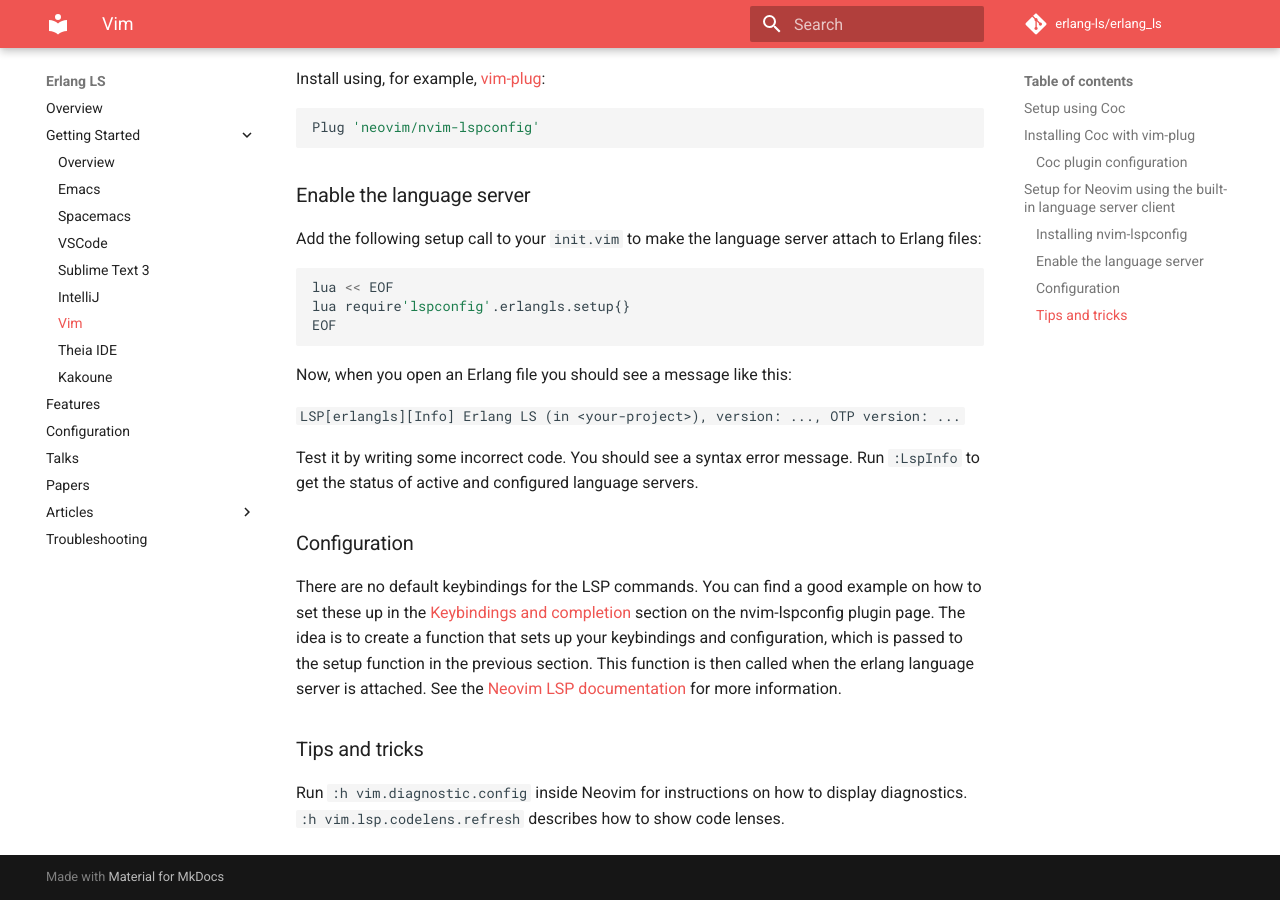
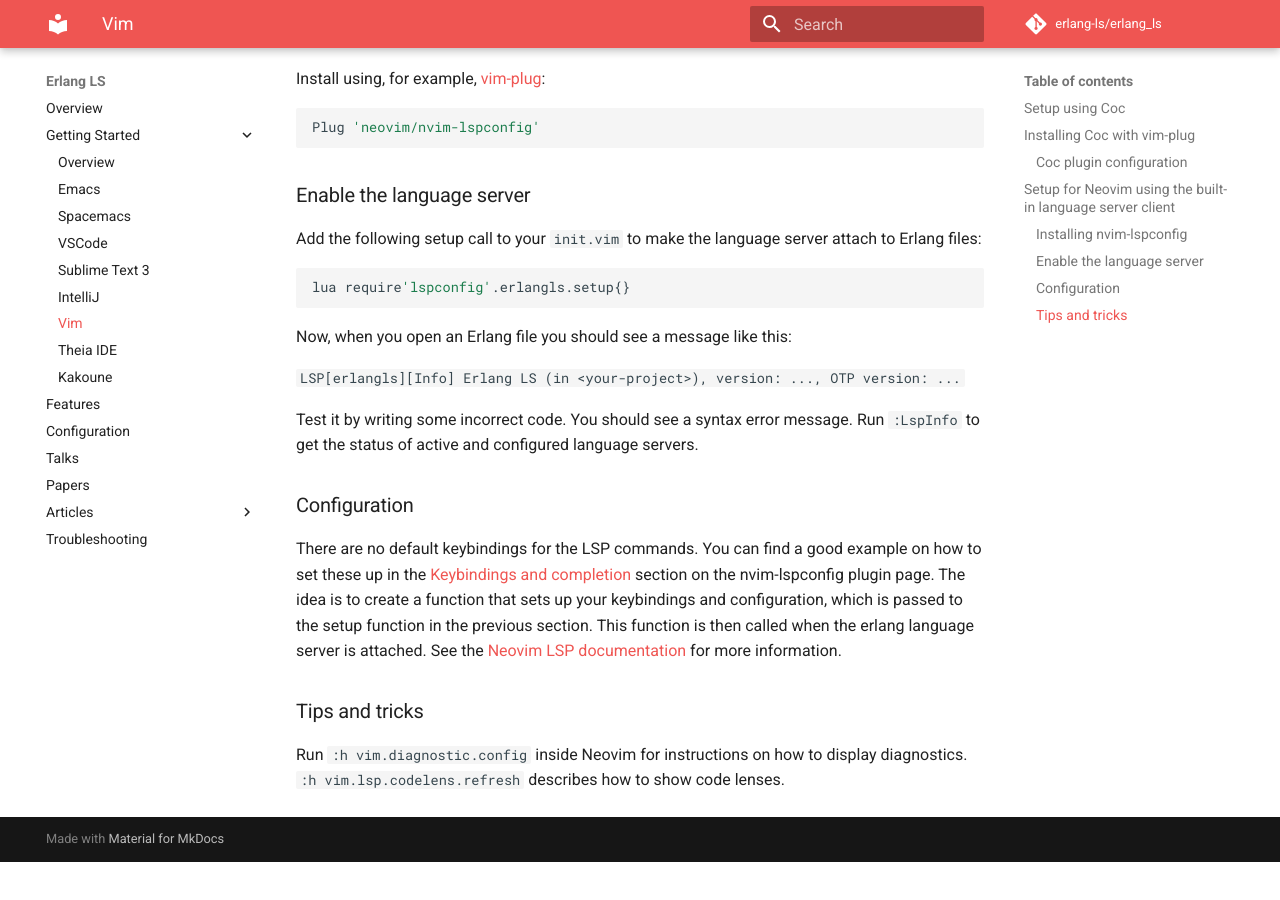
Before and after one commit to erlang-ls/erlang-ls.github.io, an MkDocs documentation site: the page built from docs/getting-started/vim.md, in a window 1280 px wide and 900 px high, scrolled down 1301 px. Built offline with MkDocs 1.6.1 and Material for MkDocs 9.7.7, drawn with Linux system fonts in a browser that asks for light colours; comment, search, counter and statistics services are not loaded; after the commit the page ends 2163 px from its top, so only the background shows below that.

Commit message:
Remove incorrect lua heredoc

````diff
--- a/docs/getting-started/vim.md
+++ b/docs/getting-started/vim.md
@@ -72,9 +72,7 @@
 to Erlang files:
 
 ```vim
-lua << EOF
 lua require'lspconfig'.erlangls.setup{}
-EOF
 ```
 
 Now, when you open an Erlang file you should see a message like this:
````
